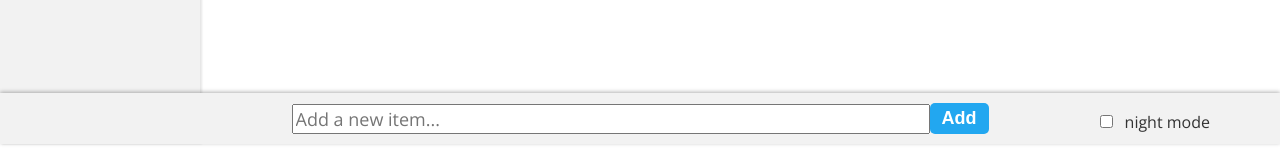
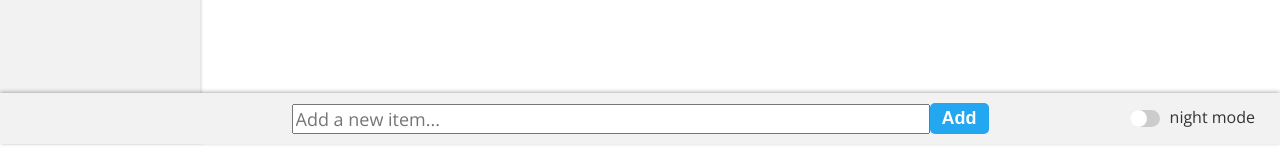
Before and after one commit to lilgmills/Todo_app, a Flask app: page / in a window 1280 px wide. Shown: the part 656-821 px from the top of the page. Run offline with Flask 3, Linux system fonts and the light colour scheme; data comes from the database, SQL or seed files in the repository; data that the repository does not hold is empty.

Commit message:
fixed some issues with Todo List name editing input, changed night mode toggle to basic slider

```diff
--- a/static/edit-todo-list.js
+++ b/static/edit-todo-list.js
@@ -16,7 +16,7 @@ function editTodoList() {
         if (event.keyCode === 13) {
             event.preventDefault();
             let newName = input.value;
-            if (newName !== originalName) {
+            if (newName !== originalName && newName !== "" && newName !== null) {
                 let xhr = new XMLHttpRequest();
                 xhr.open("POST", "/update_todo_list_name");
                 xhr.setRequestHeader("Content-Type", "application/json;charset=UTF-8");
@@ -49,11 +49,11 @@ function updateTodoListName() {
     let originalName = todoListName.textContent;
     let input = document.querySelector("#todoListNameInput");
     let newName = input.value;
-    if (newName !== originalName) {
+    if (newName !== originalName && newName !== "" && newName !== null) {
         let xhr = new XMLHttpRequest();
         xhr.open("POST", "/update_todo_list_name");
         xhr.setRequestHeader("Content-Type", "application/json;charset=UTF-8");
-        xhr.send(JSON.stringify({ new_name: newName }));
+        xhr.send(JSON.stringify({ "new_name" : newName }));
         xhr.onload = function () {
             if (xhr.status === 200) {
                 todoListName.textContent = newName;
--- a/static/styles.css
+++ b/static/styles.css
@@ -15,9 +15,8 @@ h1 {
 }
 
 
-
 li {
-  font-family: 'Open Sans', sans-serif;
+    font-family: 'Open Sans', sans-serif;
 }
 
 
@@ -312,33 +311,101 @@ body.night-mode .add-item {
     overflow: hidden;
     text-overflow: ellipsis;
 }
+.switch-container {
+    position: fixed;
+    bottom: 0px;
+    right: 25px;
+    z-index: 1;
+}
+
+.switch {
 
 
-.switch {
-  display: inline-block;
-  position: fixed;
-  bottom: 11px;
-  right: 70px;
-  z-index: 1;
+    display: inline-block;
+    position: absolute;
+    bottom: 17px;
+    left: 0px;
+    margin-left:-40px;
+    z-index: 1;
+    width: 30px;
+    height: 17px;
 }
 
-label.switch:after {
-    font-family: 'Open Sans', sans-serif;
-    display: inline-block;
-    margin-left: 5px;
-    color: #333;
-    content:"night mode";
+/* Hide default HTML checkbox */
+.switch input {
+    opacity: 0;
+    width: 0;
+    height: 0;
 }
 
-body.night-mode .switch:after {
-    font-family: 'Open Sans', sans-serif;
-    display: inline-block;
-    margin-left: 5px;
-    color: #eee;
-    content: "night mode";
+/* The slider */
+.slider {
+    position: absolute;
+    cursor: pointer;
+    top: 0;
+    left: 0;
+    right: 0;
+    bottom: 0;
+    background-color: #ccc;
+    -webkit-transition: .4s;
+    transition: .4s;
+}
+
+.slider:before {
+    position: absolute;
+    content: "";
+    height: 17px;
+    width: 17px;
+    left: 0px;
+    bottom: 0px;
+    background-color: white;
+    -webkit-transition: .4s;
+    transition: .4s;
+}
+
+input:checked + .slider {
+    background-color: #2196F3;
+}
+
+input:focus + .slider {
+    box-shadow: 0 0 1px #2196F3;
+}
+
+input:checked + .slider:before {
+    -webkit-transform: translateX(15px);
+    -ms-transform: translateX(15px);
+    transform: translateX(15px);
+}
+
+/* Rounded sliders */
+.slider.round {
+    border-radius: 17px;
+}
+
+.slider.round:before {
+    border-radius: 50%;
 }
 
 
+.switch-text {
+    font-family: 'Open Sans', sans-serif;
+    display: inline-block;
+    margin-left: 0px;
+    color: #333;
+    white-space: nowrap;
+}
+
+body.night-mode .switch-text {
+    font-family: 'Open Sans', sans-serif;
+    display: inline-block;
+    margin-left: 0px;
+    color: #eee;
+    white-space: nowrap;
+}
+
+#night-mode-table-row {
+
+}
 
 html, body {
   height: 100%;
--- a/templates/edit_item.html
+++ b/templates/edit_item.html
@@ -7,7 +7,8 @@
 </head>
 <body>
     <h1>Edit Item</h1>
-    <div class="container" "><form method="POST" action="{{ url_for("post_edit") }}">
+    <div class="container">
+        <form method="POST" action="{{ url_for("post_edit") }}">
         <input type="text" id="description" name="new_text" value="{{ desc}}" required>
         <input type="hidden" name="item_id" value="{{ item_id }}">
 
--- a/templates/index.html
+++ b/templates/index.html
@@ -65,17 +65,16 @@
     </div>
 
 
-    <label class="switch">
+    <div class="switch-container">
 
+        <label class="switch">
+            <input type="checkbox" id="night-mode-toggle">
+            <span class="slider round"></span>
+        </label>
 
-        <input type="checkbox" id="night-mode-toggle">
+        <p class="switch-text">night mode</p>
 
-
-
-        <span class="slider round"></span>
-
-
-    </label>
+    </div>
 
 
 
```
